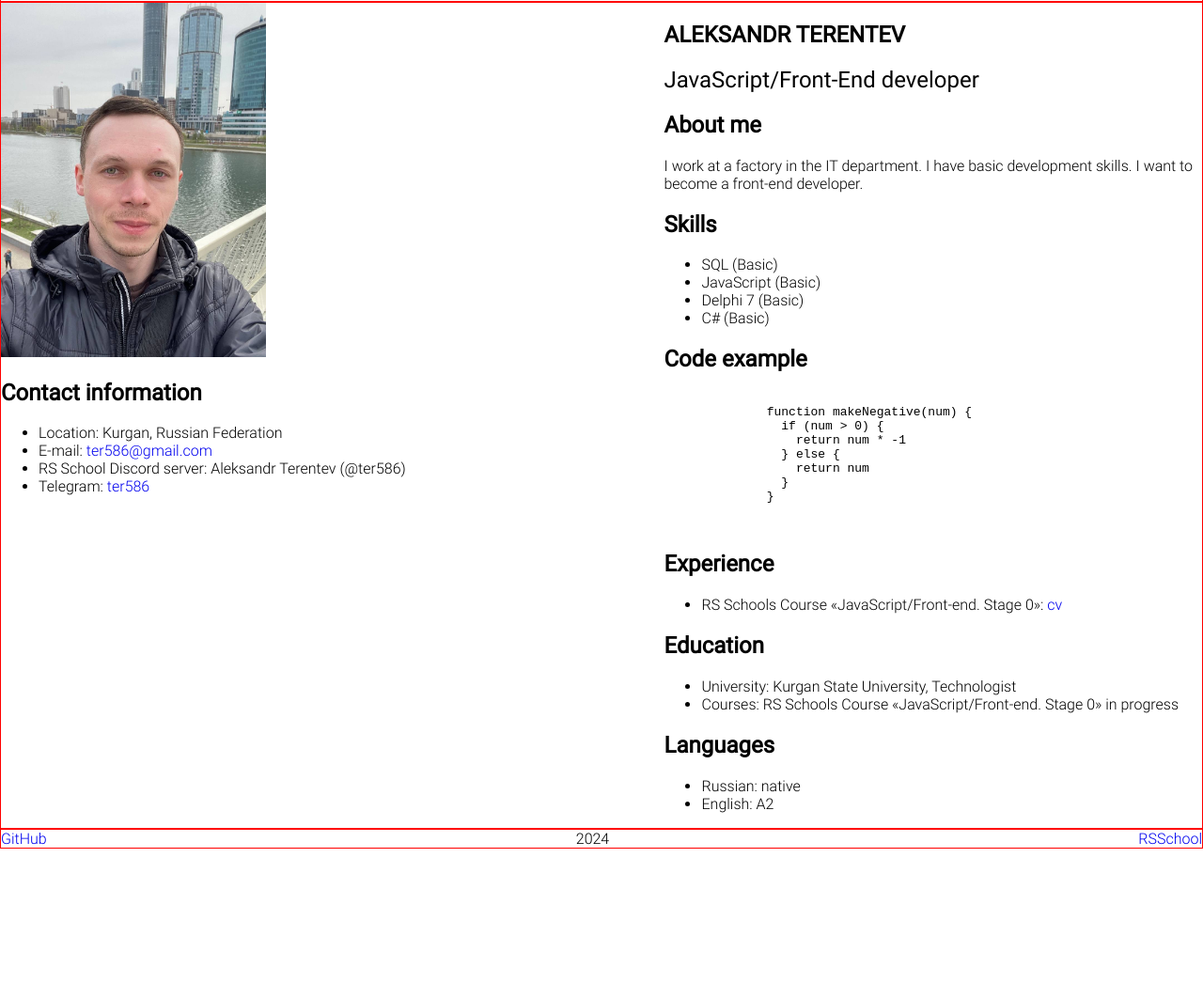
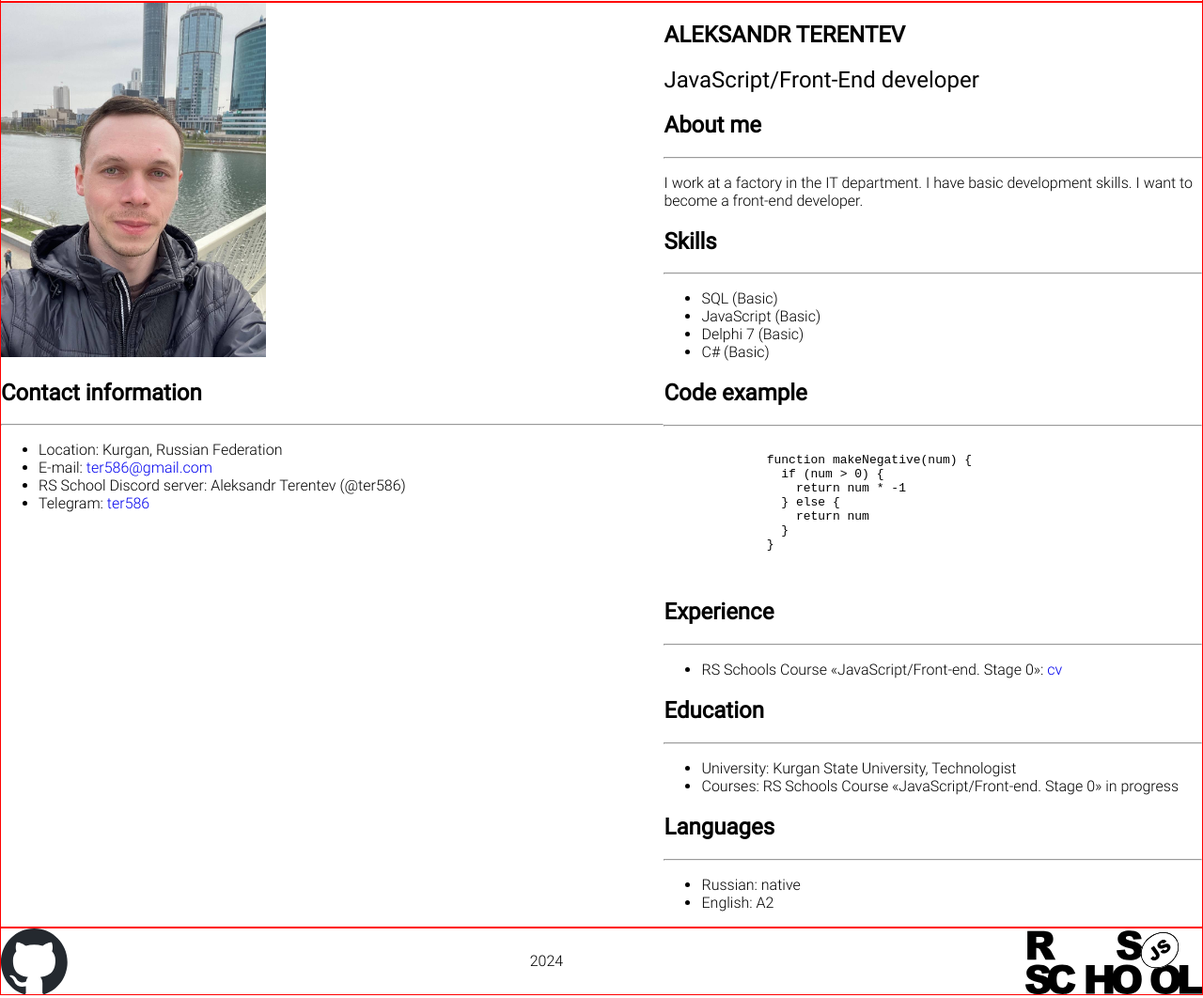
Before and after one commit to ter586/rsschool-cv, a plain HTML site: page index.html in a window 1280 px wide. Shown: the part 82-1144 px from the top of the page at 94% size. Before the commit the page ends 985 px from the top, so only its background shows below. Drawn offline with Linux system fonts and the light colour scheme.

Commit message:
feat: add footer logos and add separators

```diff
--- a/index.html
+++ b/index.html
@@ -47,6 +47,7 @@
           <header class="section-title">
             <h2>Contact information</h2>
           </header>
+          <hr>
           <ul class="contact-list">
             <li class="contact-item">
               Location: Kurgan, Russian Federation
@@ -76,6 +77,7 @@
           <header class="section-title">
             <h2>About me</h2>
           </header>
+          <hr>
           <p>
             I work at a factory in the IT department. I have basic development skills. I want to become a front-end developer.
           </p>
@@ -84,6 +86,7 @@
           <header class="section-title">
             <h2>Skills</h2>
           </header>
+          <hr>
           <ul class="skill-list">
             <li class="skill-item">
               SQL (Basic)
@@ -103,6 +106,7 @@
           <header class="section-title">
             <h2>Code example</h2>
           </header>
+          <hr>
           <pre>
             <code>
               function makeNegative(num) {
@@ -119,6 +123,7 @@
           <header class="section-title">
             <h2>Experience</h2>
           </header>
+          <hr>
           <ul class="experience-list">
             <li class="experience-item">
               RS Schools Course «JavaScript/Front-end. Stage 0»:
@@ -130,6 +135,7 @@
           <header class="section-title">
             <h2>Education</h2>
           </header>
+          <hr>
           <ul class="education-list">
             <li class="education-item">
               University: Kurgan State University, Technologist
@@ -143,6 +149,7 @@
           <header class="section-title">
             <h2>Languages</h2>
           </header>
+          <hr>
           <ul class="languages-list">
             <li class="languages-item">
               Russian: native
@@ -157,9 +164,13 @@
   </main>
   <footer class="main-footer">
     <div class="container main-footer-container">
-      <a href="https://github.com/ter586" class="link" target="_blank">GitHub</a>
+      <a href="https://github.com/ter586" class="link" target="_blank">
+        <img class="github-logo" src="./assets/img/github-mark.svg" alt="github-logo">
+      </a>
       <span>2024</span>
-      <a href="https://rs.school/courses/javascript-preschool-ru" class="link" target="_blank">RSSchool</a>
+      <a href="https://rs.school/courses/javascript-preschool-ru" class="link" target="_blank">
+        <img class="rsschool-logo" src="./assets/img/rsschool-logo.svg" alt="rsschool-logo">
+      </a>
     </div>
   </footer>
 </body>
--- a/style.css
+++ b/style.css
@@ -20,7 +20,6 @@ html {
 
 .page {
   min-height: 100vh;
-  min-width: 100vw;
   margin: 0;
   padding: 0;
   display: flex;
@@ -66,11 +65,17 @@ html {
 }
 
 .link {
+  height: 100%;
   text-decoration: none;
 }
 
 .avatar {
   width: 40%;
+}
+
+.rsschool-logo,
+.github-logo {
+  height: 100%;
 }
 
 .main-container {
@@ -81,6 +86,7 @@ html {
 }
 
 .main-footer-container {
+  height: 70px;
   display: flex;
   flex-direction: row;
   justify-content: space-between;
```
Also changed, not shown: assets/img/github-mark.svg (added), assets/img/rsschool-logo.svg (added).
